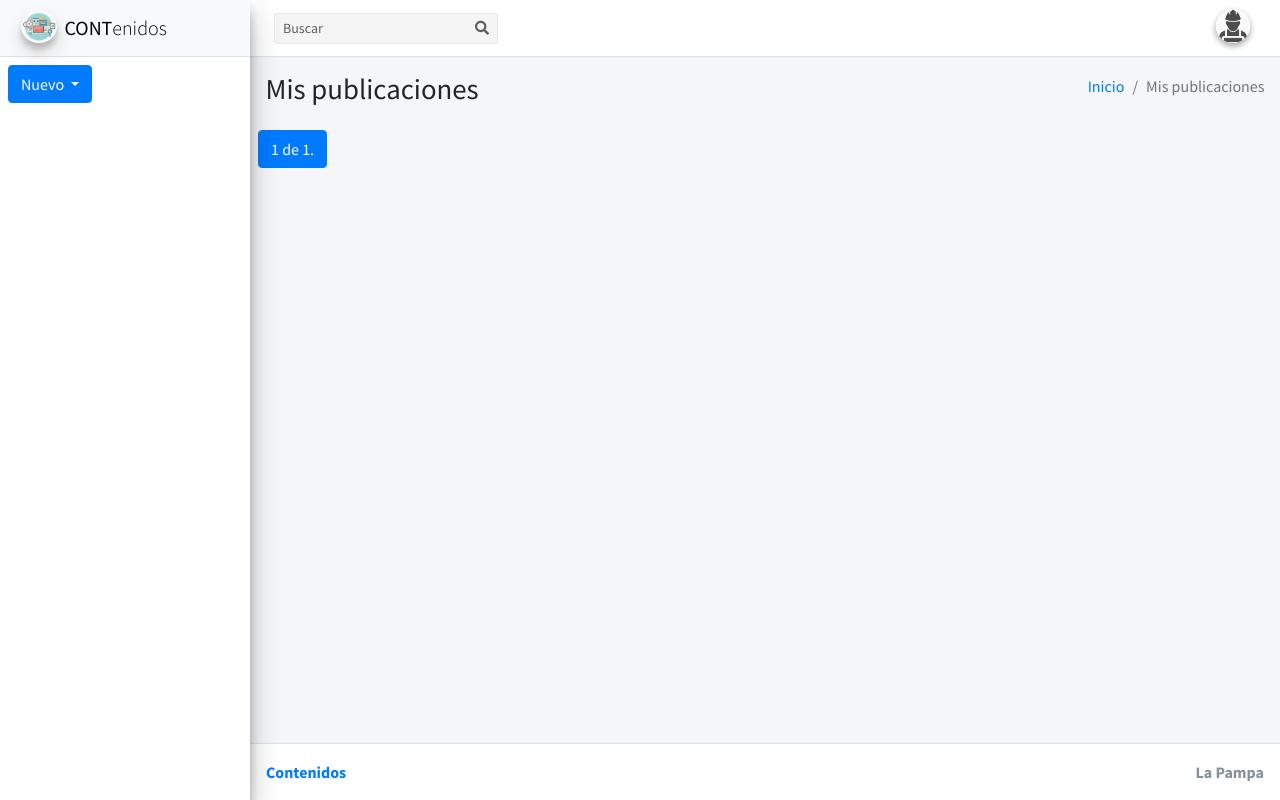
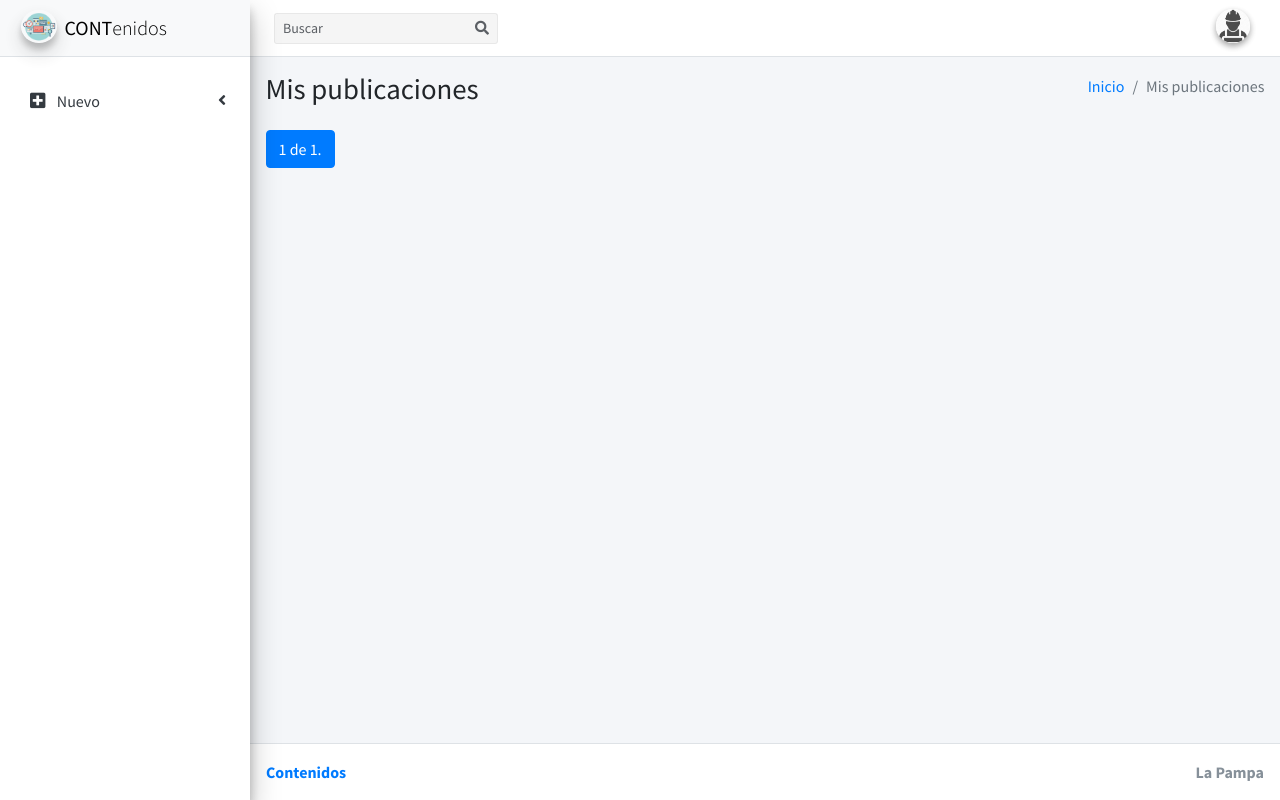
Before and after one commit to marcosabram/portal, a Django app: page / in a window 1280 px wide. Run offline with Django 3.2, Linux system fonts and the light colour scheme; data that the repository does not hold is empty; some libraries are stand-ins or nearby versions.

Commit message:
cambios en los templates

```diff
--- a/templates/cards.html
+++ b/templates/cards.html
@@ -37,7 +37,9 @@
                             <div class="icon">
                                 <i class="ion ion-bag"></i>
                             </div>
+
                             <a href="{% url 'contenidos:editar_contenido' documento.id %}" class="small-box-footer">Editar <i class="fas fa-arrow-circle-right"></i></a>
+                            <a href="{% url 'contenidos:editar_contenido' documento.id %}" class="small-box-footer bg-danger">Eliminar <i class="fas fa-arrow-circle-right"></i></a>
                         </div>
 
                     </div>
@@ -45,8 +47,6 @@
                     <!-- ./col -->
                 </div>
                 <!-- /.row -->
-
-            </div><!-- /.container-fluid -->
                 <div class="row">
                     <div class=" paginations-steps">
                         <nav aria-label="Navegación de páguina">
@@ -76,6 +76,9 @@
                         </nav>
                     </div>
                 </div>
+
+            </div><!-- /.container-fluid -->
+
         </section>
         <!-- /.row -->
     </div>
--- a/templates/index.html
+++ b/templates/index.html
@@ -94,7 +94,7 @@
     <!-- Main Sidebar Container -->
     <aside class="main-sidebar sidebar-light-orange elevation-4">
       <!-- Brand Logo -->
-      <a href="#" class="brand-link navbar-light" target="blank">
+      <a href="{% url 'contenidos:index' %}" class="brand-link navbar-light">
         <img src="{% static 'dist/img/logo.png' %}" alt="AdminLTE Logo" class="brand-image img-circle elevation-3"
           style="opacity: .8">
         <span class="brand-text font-weight-light"><b>CONT</b>enidos</span>
@@ -104,22 +104,29 @@
         <!-- Sidebar Menu -->
         <nav class="mt-2">
           <ul class="nav nav-pills nav-sidebar flex-column" data-widget="treeview" role="menu" data-accordion="false">
-            <!-- Add icons to the links using the .nav-icon class
-               with font-awesome or any other icon font library -->
-
-            <li>
-              <div class="dropdown">
-                <button class="btn btn-primary dropdown-toggle" type="button" id="dropdownMenuButton" data-toggle="dropdown" aria-haspopup="true" aria-expanded="false">
+               <li class="nav-header"></li>
+            <li class="nav-item has-treeview">
+              <a href="#" class="nav-link">
+                <i class="nav-icon fas fa-plus-square"></i>
+                <p>
                   Nuevo
-                </button>
-                <div class="dropdown-menu" aria-labelledby="dropdownMenuButton">
-                  <a class="dropdown-item" href="{% url 'contenidos:crear_documento' %}">Publicación</a>
-                  <a class="dropdown-item" href="#">Another action</a>
-                  <a class="dropdown-item" href="#">Something else here</a>
-                </div>
-              </div>
-            </li>
-
+                  <i class="fas fa-angle-left right"></i>
+                </p>
+              </a>
+              <ul class="nav nav-treeview">
+                <li class="nav-item">
+                  <a href="{% url 'contenidos:crear_documento' %}" class="nav-link">
+                    <i class="nav-icon fas fa-edit"></i>
+                    <p>Documento</p>
+                  </a>
+                </li>
+                <li class="nav-item">
+                  <a href="#" class="nav-link">
+                    <i class="nav-icon fas fa-calculator"></i>
+                    <p>Hoja de Cálculo</p>
+                  </a>
+                </li>
+              </ul>
           </ul>
         </nav>
         <!-- /.sidebar-menu -->
@@ -134,7 +141,7 @@
     </div>
     <!-- /.content-wrapper -->
     <footer class="main-footer">
-      <strong><a href="#" target="blank">Contenidos</a></strong>
+      <strong><a href="#" >Contenidos</a></strong>
       <div class="float-right d-none d-sm-inline-block">
         <b>La Pampa</b>
       </div>
```
Lines whose indentation alone changed are shown as unchanged.
